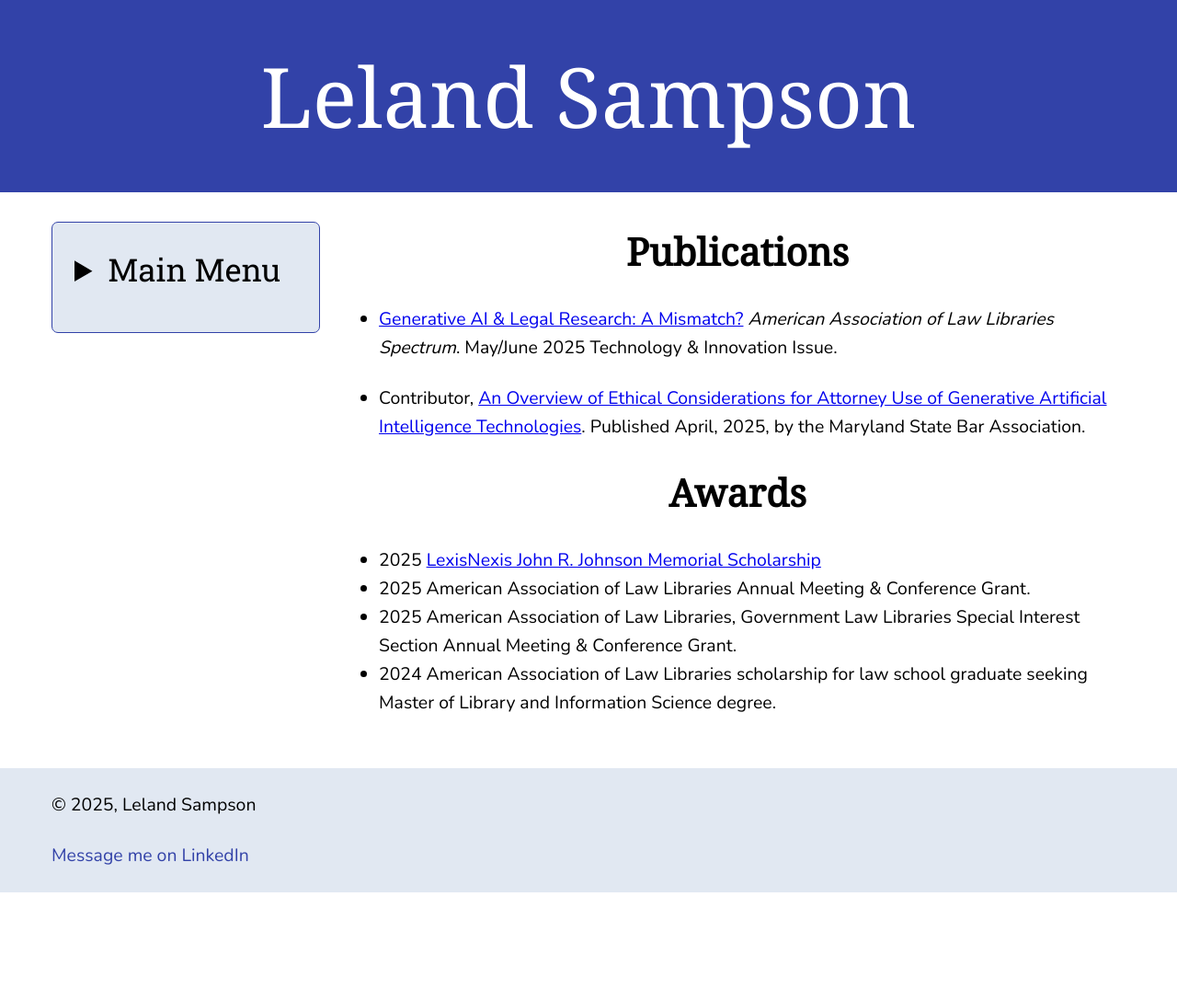
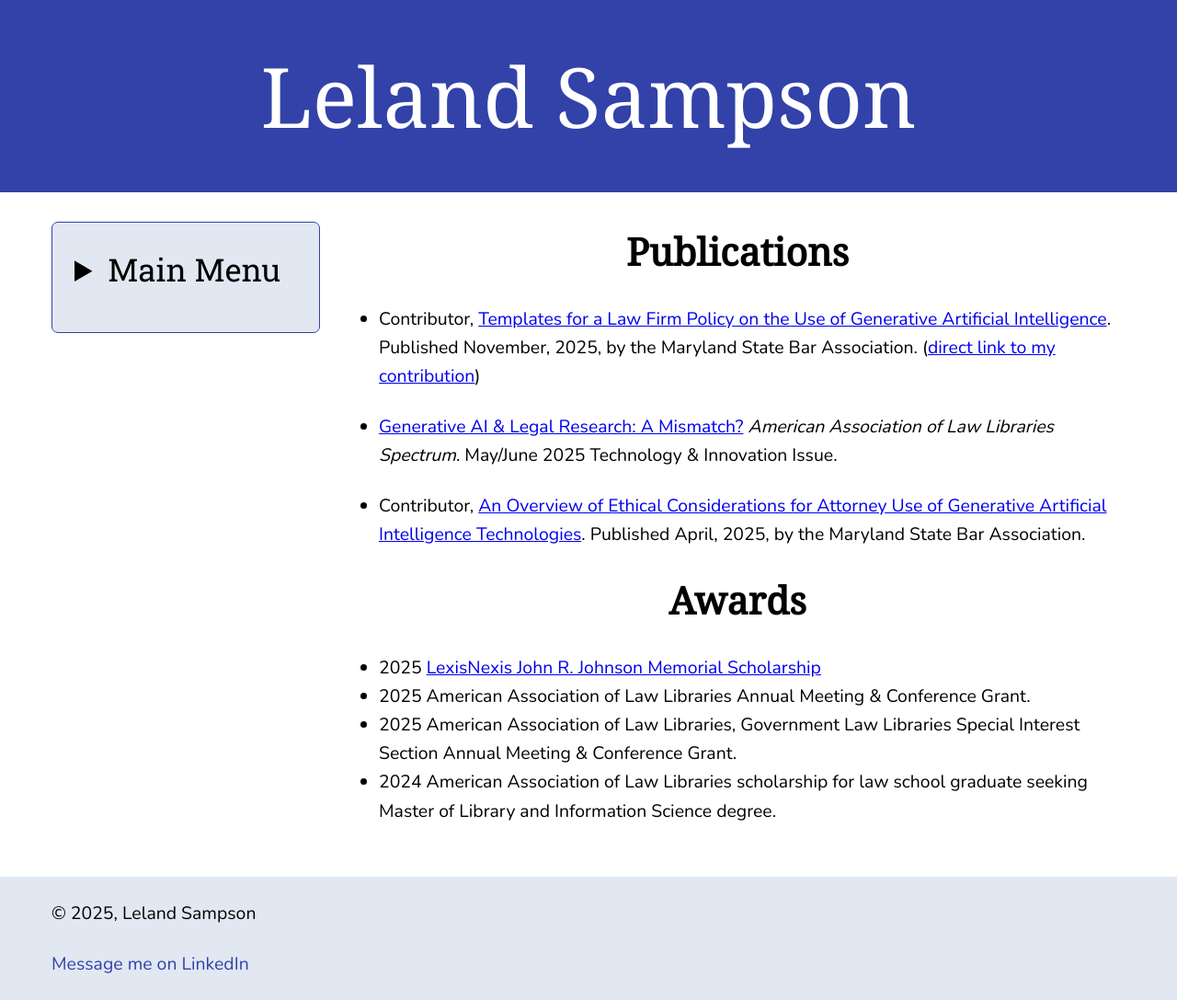
Before and after one commit to lelandsampson/Leland-Sampson-Website, a Jekyll site: the page built from publications-awards.md, in a window 1280 px wide. Shown: the whole page at 92% size. Built offline with Jekyll 4.4.1, drawn with Linux system fonts in a browser that asks for light colours; before the commit the page ends 970 px from its top, so only the background shows below that.

Commit message:
msba template publication

```diff
--- a/publications-awards.md
+++ b/publications-awards.md
@@ -4,6 +4,8 @@ title: Publications & Awards
 ---
 
 <h1 align="center">Publications</h1>
+
+- Contributor, [Templates for a Law Firm Policy on the Use of Generative Artificial Intelligence](https://www.msba.org/site/itemdetail?iProductCode=E-6208-25). Published November, 2025, by the Maryland State Bar Association. ([direct link to my contribution](/files/MSBA-Templates-for-Law-Firm-Policy-on-the-Use-of-Generative-Artificial-Intelligence-template-1.pdf))
 
 - [Generative AI & Legal Research: A Mismatch?](https://aallspectrum.aallnet.org/html5/reader/production/default.aspx?pubname=&edid=c79f68a5-d62c-4b08-9973-21f6523ad0ac&pnum=21) *American Association of Law Libraries Spectrum*. May/June 2025 Technology & Innovation Issue.
 
```
Also changed, not shown: 1 other file.
